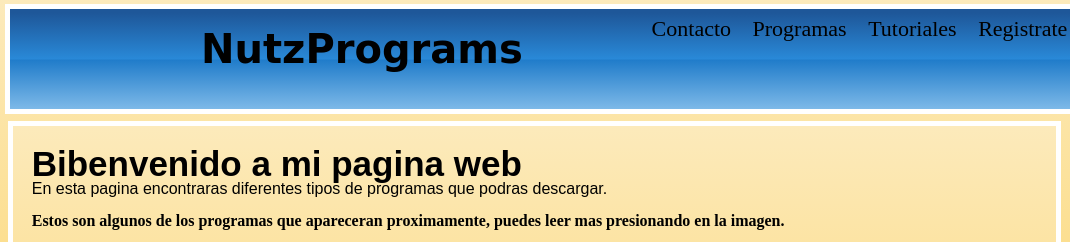
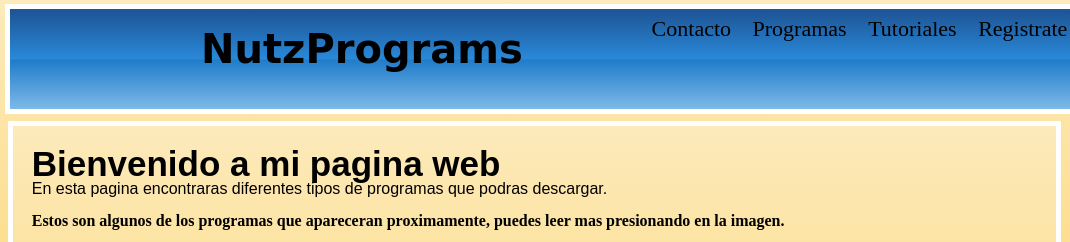
Before and after one commit to MrNutz7/Primera-pagina, a plain HTML site: page index.html in a window 1280 px wide. Shown: the top 242 px of the page, 0-1070 px from the left. Drawn offline with Linux system fonts and the light colour scheme.

Commit message:
Update index.html

```diff
--- a/index.html
+++ b/index.html
@@ -33,7 +33,7 @@
 	</header>
 
 <div class="Contenido">
-	<h1>Bibenvenido a mi pagina web</h1>
+	<h1>Bienvenido a mi pagina web</h1>
 	<p>En esta pagina encontraras diferentes tipos de programas que podras descargar.</p>
 	<br>
 	<h2>Estos son algunos de los programas que apareceran proximamente, puedes leer mas presionando en la imagen. </h2>
```
